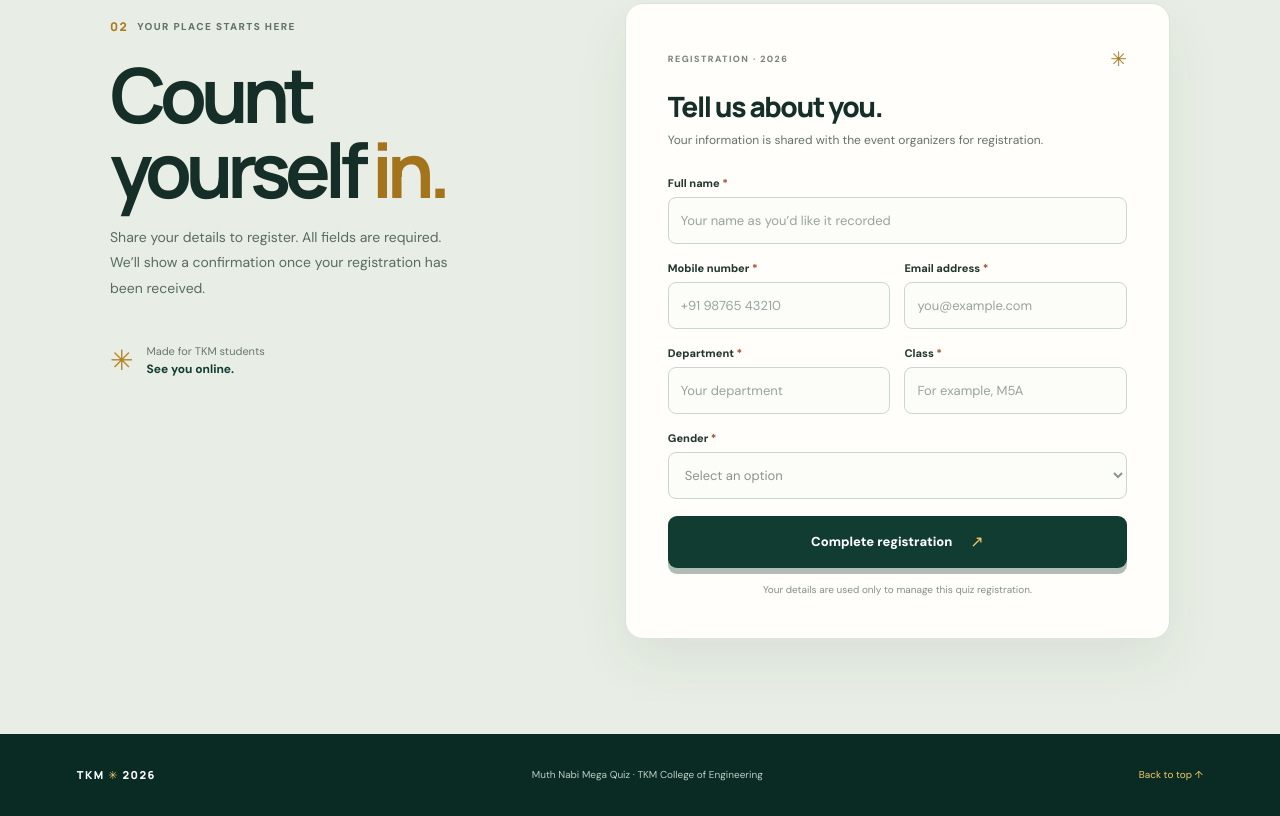
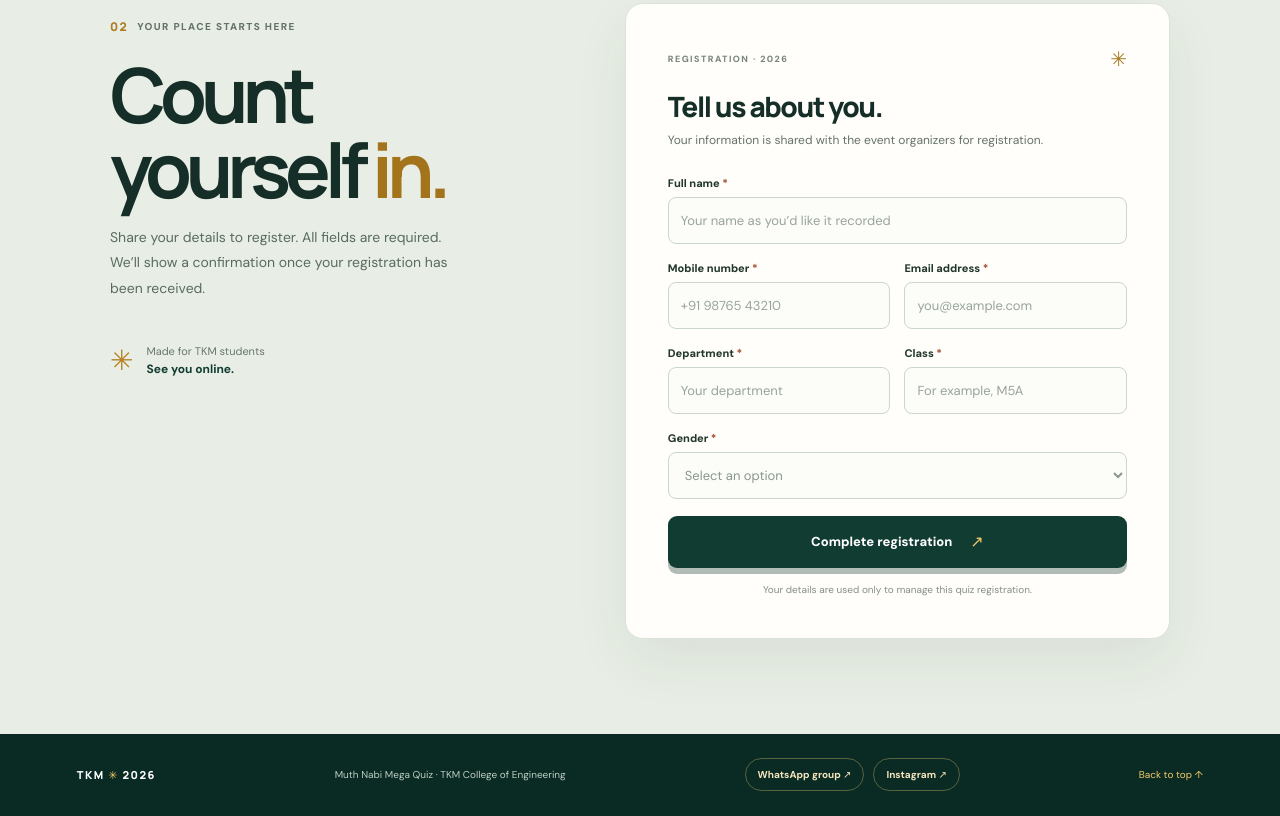
Before and after one commit to muhammedrinshidvpr-coder/muth-nabi-quiz-2026, a website with bundled scripts: page site/index.html in a window 1280 px wide. Shown: the part 1333-2149 px from the top of the page. Built offline with nearby package versions, Linux system fonts and the light colour scheme.

Commit message:
Add quiz community and Instagram links

```diff
--- a/site/index.html
+++ b/site/index.html
@@ -133,6 +133,10 @@
     <footer class="site-footer">
       <a class="footer-mark" href="#top">TKM <span>✳</span> 2026</a>
       <p>Muth Nabi Mega Quiz · TKM College of Engineering</p>
+      <nav class="footer-socials" aria-label="Event links">
+        <a href="https://chat.whatsapp.com/DtoDqCDCRbNLS4hkiQ84vr" target="_blank" rel="noopener noreferrer">WhatsApp group <span aria-hidden="true">↗</span></a>
+        <a href="https://www.instagram.com/tkmce_ssf/" target="_blank" rel="noopener noreferrer">Instagram <span aria-hidden="true">↗</span></a>
+      </nav>
       <a href="#top">Back to top ↑</a>
     </footer>
   </body>
--- a/site/styles.css
+++ b/site/styles.css
@@ -131,6 +131,9 @@ h1 em { display: inline-block; margin-left: 4px; color: #b5d4b7; font-size: .53e
 .site-footer a { text-decoration: none; }
 .footer-mark { color: white; font: 800 11px "Manrope", sans-serif; letter-spacing: .13em; }
 .footer-mark span { color: var(--gold); }
+.footer-socials { display: flex; flex-wrap: wrap; gap: 9px; }
+.footer-socials a { padding: 9px 12px; border: 1px solid #d6bd6b62; border-radius: 999px; color: #f5e6bd; font-size: 10px; font-weight: 700; transition: background .18s ease, color .18s ease; }
+.footer-socials a:hover { background: var(--gold); color: var(--forest-dark); }
 .site-footer > a:last-child { color: var(--gold); }
 
 @media (max-width: 820px) {
@@ -174,6 +177,7 @@ h1 em { display: inline-block; margin-left: 4px; color: #b5d4b7; font-size: .53e
   .form-card h3 { font-size: 25px; }
   .site-footer { flex-wrap: wrap; padding: 22px 20px; }
   .site-footer p { order: 3; width: 100%; }
+  .footer-socials { order: 2; width: 100%; }
 }
 
 @media (max-width: 390px) {
```
